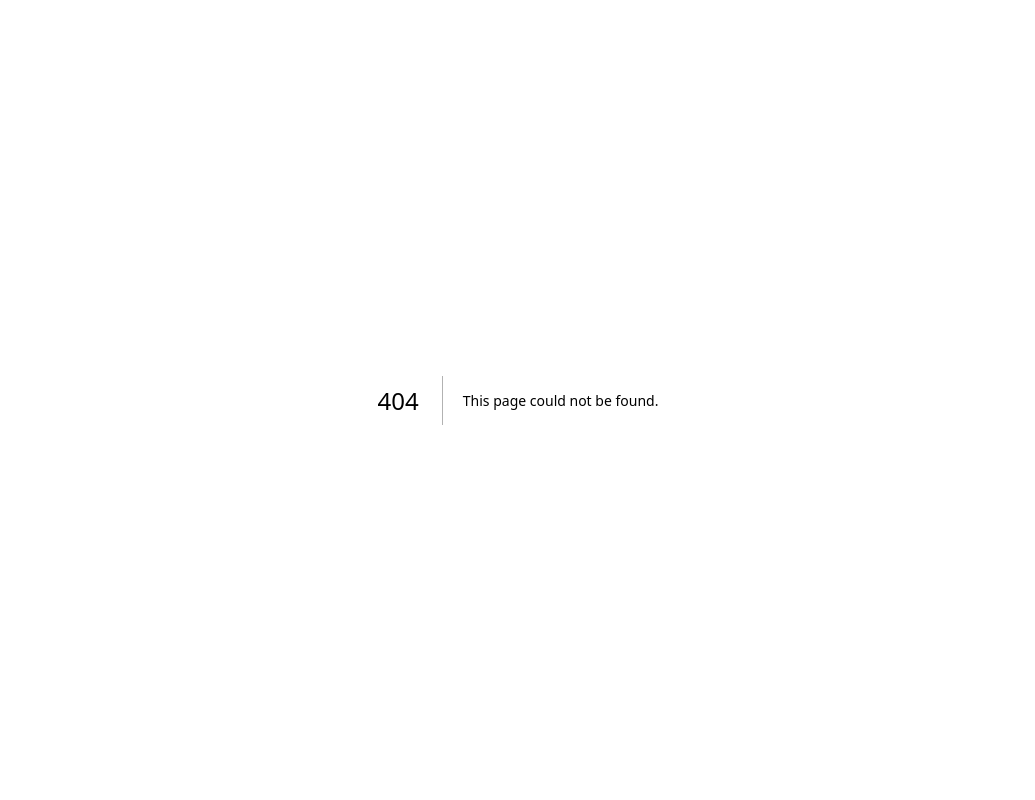
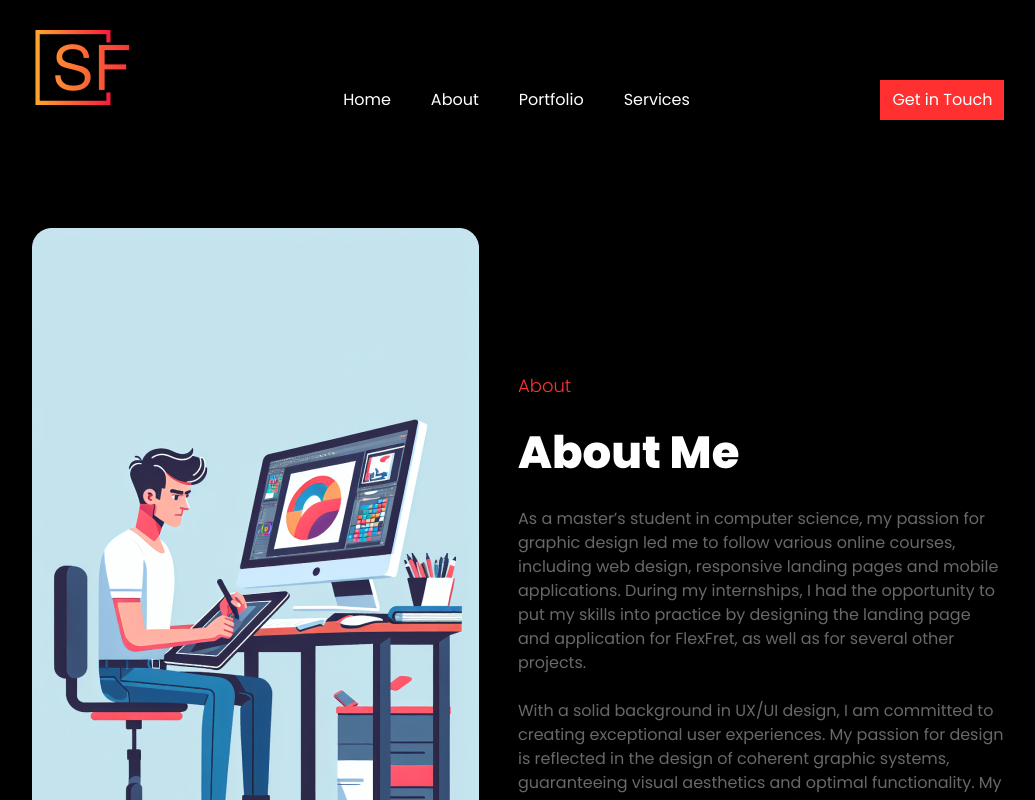
Before and after one commit to salimxfardeheb/portfolio_, a Next.js app in the folder client/: page /about in a window 1280 px wide. Before the commit this address had no page. Shown: the top 800 px of the page, without its empty margins (122-1157 px from the left). Built offline with nearby package versions, Linux system fonts and the light colour scheme.

Commit message:
feat about_me page.

```diff
--- /dev/null
+++ b/client/src/app/about/page.js
@@ -0,0 +1,20 @@
+"use client";
+import React from "react";
+
+import NavbarDesktop from "../components/navbar/navbarDesktop";
+import AboutMe from "../components/aboutMe/AboutMe";
+import NavbarMobile from "../components/navbar/navbarMobile";
+import Footer from "../components/footer/Footer";
+
+const page = () => {
+  return (
+    <div className="bg-black">
+      <NavbarDesktop />
+      <NavbarMobile />
+      <div className="py-32"><AboutMe text="text-white"/></div>
+      <Footer />
+    </div>
+  );
+};
+
+export default page;
--- a/client/src/app/components/aboutMe/AboutMe.js
+++ b/client/src/app/components/aboutMe/AboutMe.js
@@ -1,7 +1,7 @@
 import React from "react";
 
 
-const AboutMe = () => {
+const AboutMe = ({text = 'text-black'}) => {
   return (
     <div className="mb-[100px] pt-[100px]" id="about">
       <div className="mx-[12%] flex flex-col md:flex-row justify-between items-center gap-6">
@@ -18,7 +18,7 @@ const AboutMe = () => {
           <p className=" text-redOrange text-MobileHeader5 md:text-Header5">
             About
           </p>
-          <p className="text-MobileHeader2 md:text-Header2">About Me</p>
+          <p className={`text-MobileHeader2 md:text-Header2 ${text}`}>About Me</p>
           <p className=" text-p text-nevada">
             As a master’s student in computer science, my passion for graphic
             design led me to follow various online courses, including web
```
